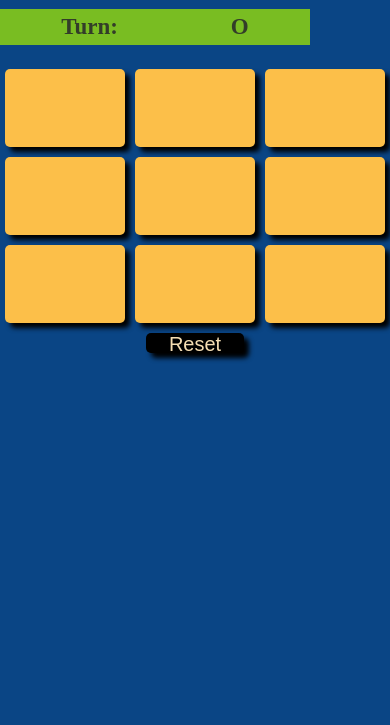
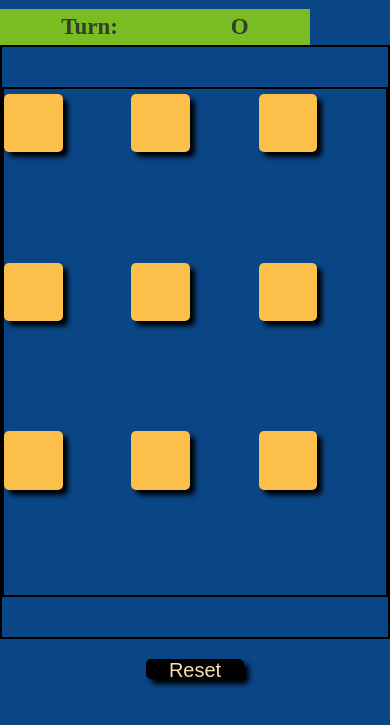
Before and after one commit to Harsh-bharwani/Learning-Js, a plain HTML site: page tic-tac-toe/index.html in a window 390 px wide. Shown: the part 55-780 px from the top of the page. Drawn offline with Linux system fonts and the light colour scheme.

Commit message:
responsive css

```diff
--- a/tic-tac-toe/style.css
+++ b/tic-tac-toe/style.css
@@ -10,29 +10,29 @@ body{
     color: #ffc300;
 }
 button{
-    height: 20vmin;
-    margin: 5px;
+    height: 15vmin;
+    width: 15vmin;
+    margin-top: 5px;
     border-radius: 5px;
     border: none;
     font-size: 10vmin;
     box-shadow: 5px 5px 5px black;
-    /* background-color: #DDDBCB; */
     background-color: #fcbf49;
-    /* color: #3E1929; */
     color: #c00202d4;
 }
 main{
-    /* border: 1px solid; */
+    border: 2px solid;
+    height: 70vh;
     display: flex;
     justify-content: center;
     align-items: center;
 }
 .game{
-    margin-top: 5vmin;
+    border: 2px solid;
+    height: 60vh;
     display: grid;
-    grid-template-columns: 3fr 3fr 3fr;
-    /* height: 70vh; */
-    width: 70vh;
+    grid-template-columns: 4fr 4fr 4fr;
+    width: 50vh;
 }
 #reset-button{
     background-color: black;
@@ -40,6 +40,7 @@ main{
     height: 5vmin;
     width: 25vmin;
     font-size: 20px;
+    margin-top: 20px;
 }
 .reset-container{
     display: flex;
```
Also changed, not shown: tic-tac-toe/index.html (+1 -0 lines).
